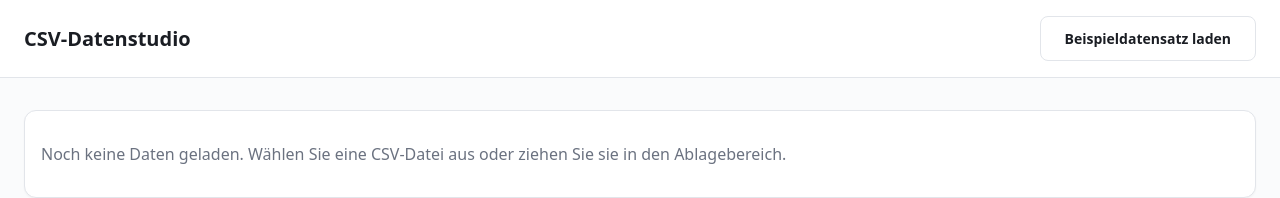
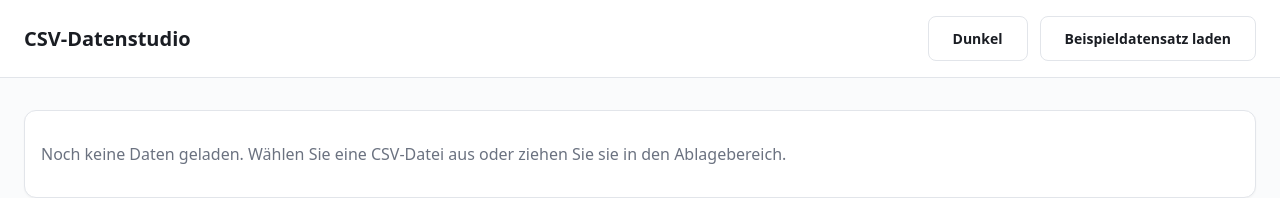
Before and after one commit to M3-13/e2e-spa-datastudio-20260905-103544-2392, a React (Vite) app: page / in a window 1280 px wide. Shown: the top 198 px of the page. Built offline with nearby package versions, Linux system fonts and the light colour scheme.

Commit message:
feat: Dark-Mode-Umschalter implementieren
Closes #11

```diff
--- a/src/features/theme/ThemeToggle.tsx
+++ b/src/features/theme/ThemeToggle.tsx
@@ -1,3 +1,25 @@
+import { useEffect } from 'react';
+import { useAppState } from '../../state/AppStateContext';
+
 export default function ThemeToggle() {
-  return null;
+  const { state, dispatch } = useAppState();
+  const isDark = state.theme === 'dark';
+
+  useEffect(() => {
+    document.documentElement.classList.toggle('dark', isDark);
+  }, [isDark]);
+
+  return (
+    <button
+      type="button"
+      className="btn btn-secondary"
+      aria-pressed={isDark}
+      aria-label={
+        isDark ? 'Auf hellen Modus wechseln' : 'Auf dunklen Modus wechseln'
+      }
+      onClick={() => dispatch({ type: 'TOGGLE_THEME' })}
+    >
+      {isDark ? 'Hell' : 'Dunkel'}
+    </button>
+  );
 }
```
